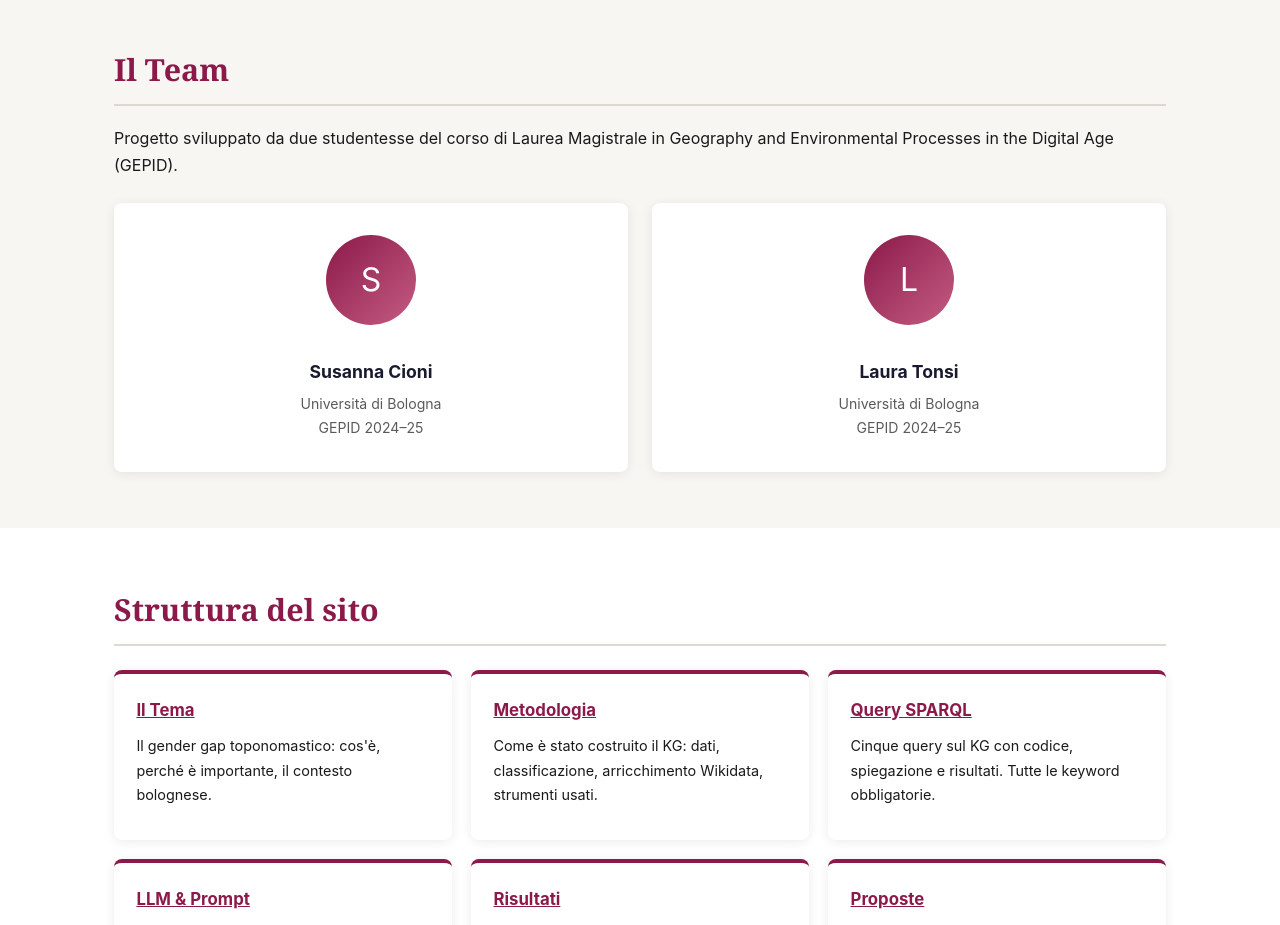
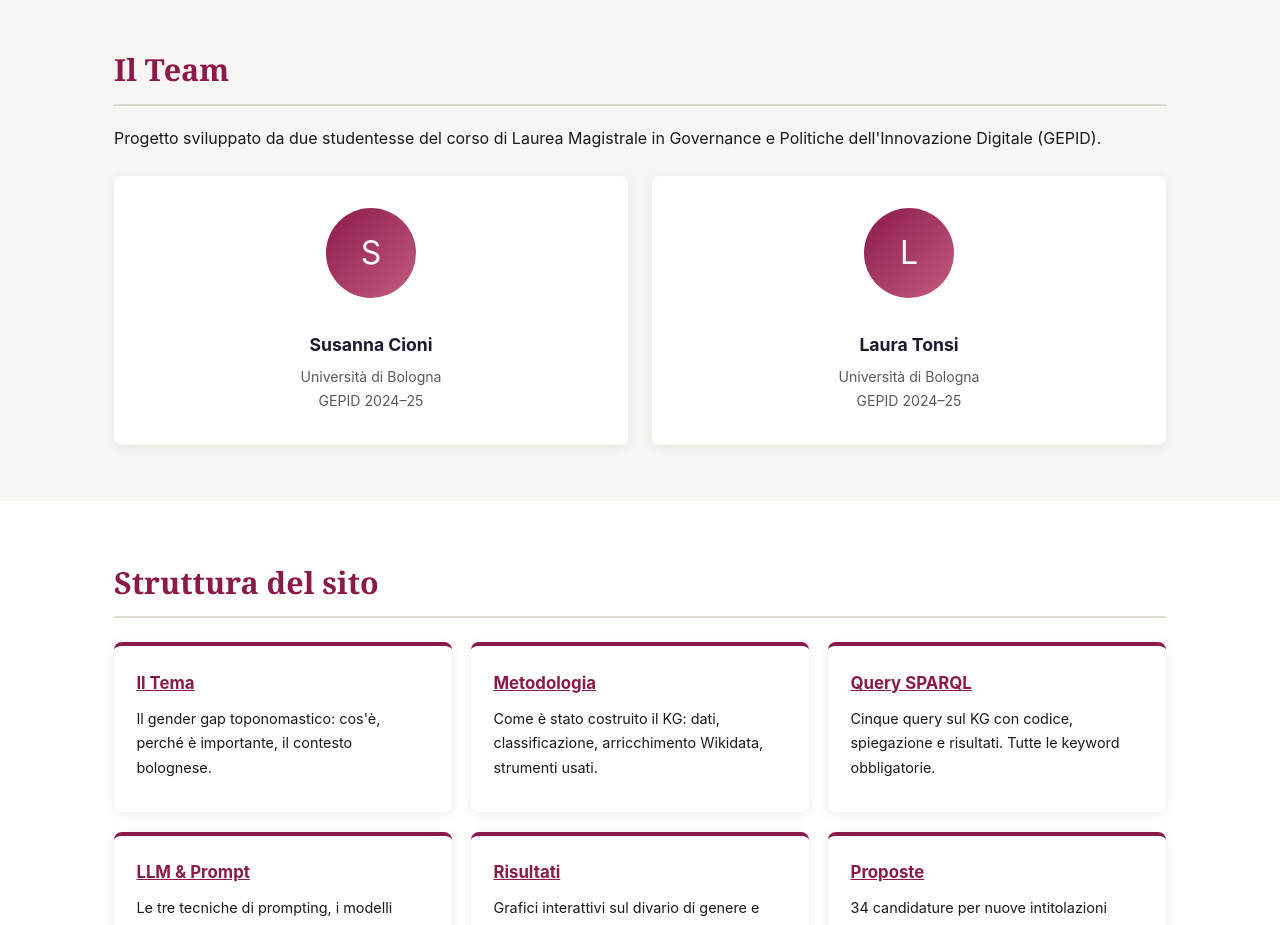
Before and after one commit to lauratonsi/PROGETTO_KNOWLEDGE_GRAPH, a plain HTML site: page docs/index.html in a window 1280 px wide. Shown: the part 1080-2005 px from the top of the page. Drawn offline with Linux system fonts and the light colour scheme.

```diff
--- a/docs/index.html
+++ b/docs/index.html
@@ -72,7 +72,7 @@
 <div class="section">
   <h2>Il Team</h2>
   <p>Progetto sviluppato da due studentesse del corso di Laurea Magistrale
-  in Geography and Environmental Processes in the Digital Age (GEPID).</p>
+  in Governance e Politiche dell'Innovazione Digitale (GEPID).</p>
   <div class="team-grid">
     <div class="team-card">
       <div class="team-avatar">S</div>
```
